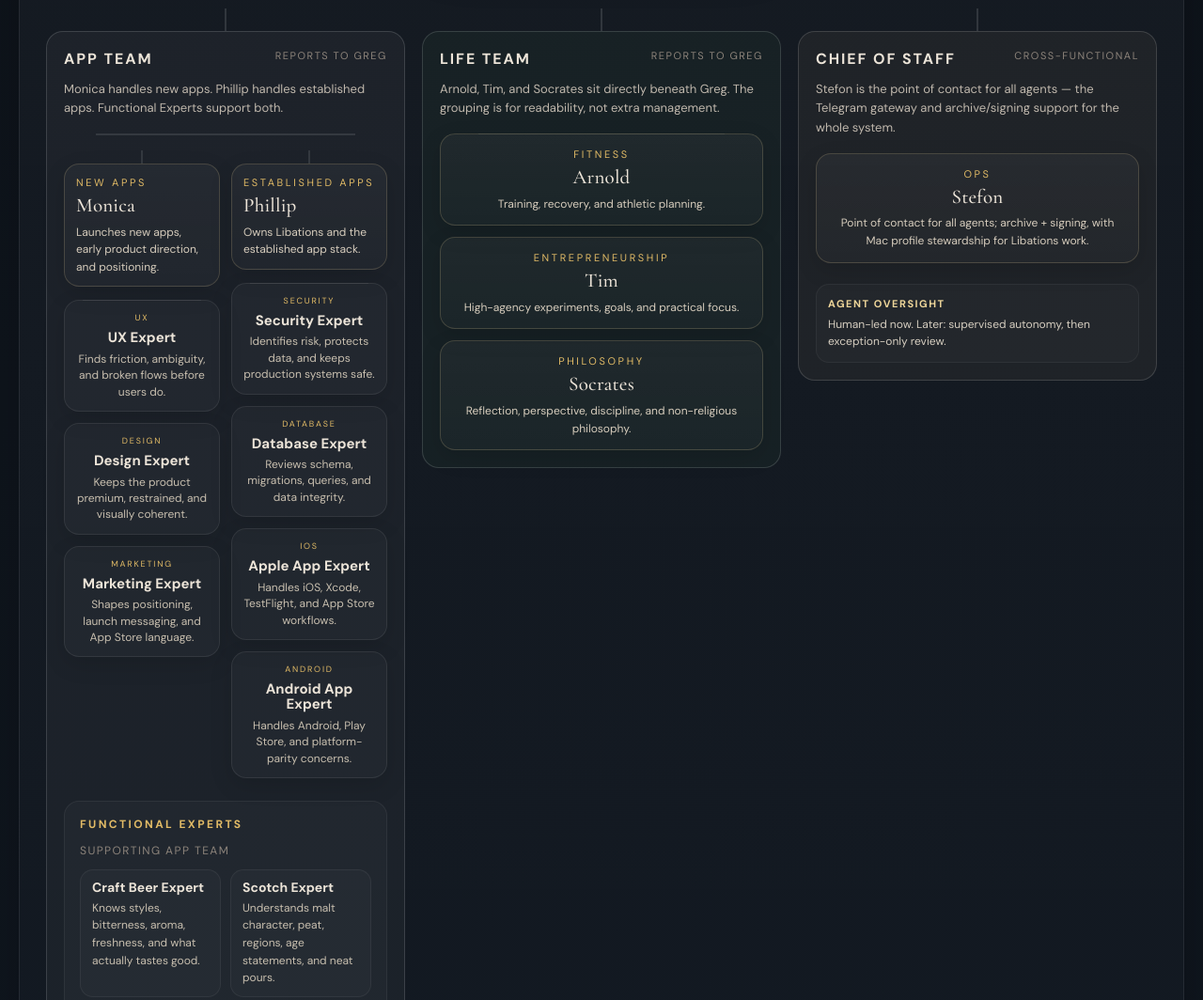
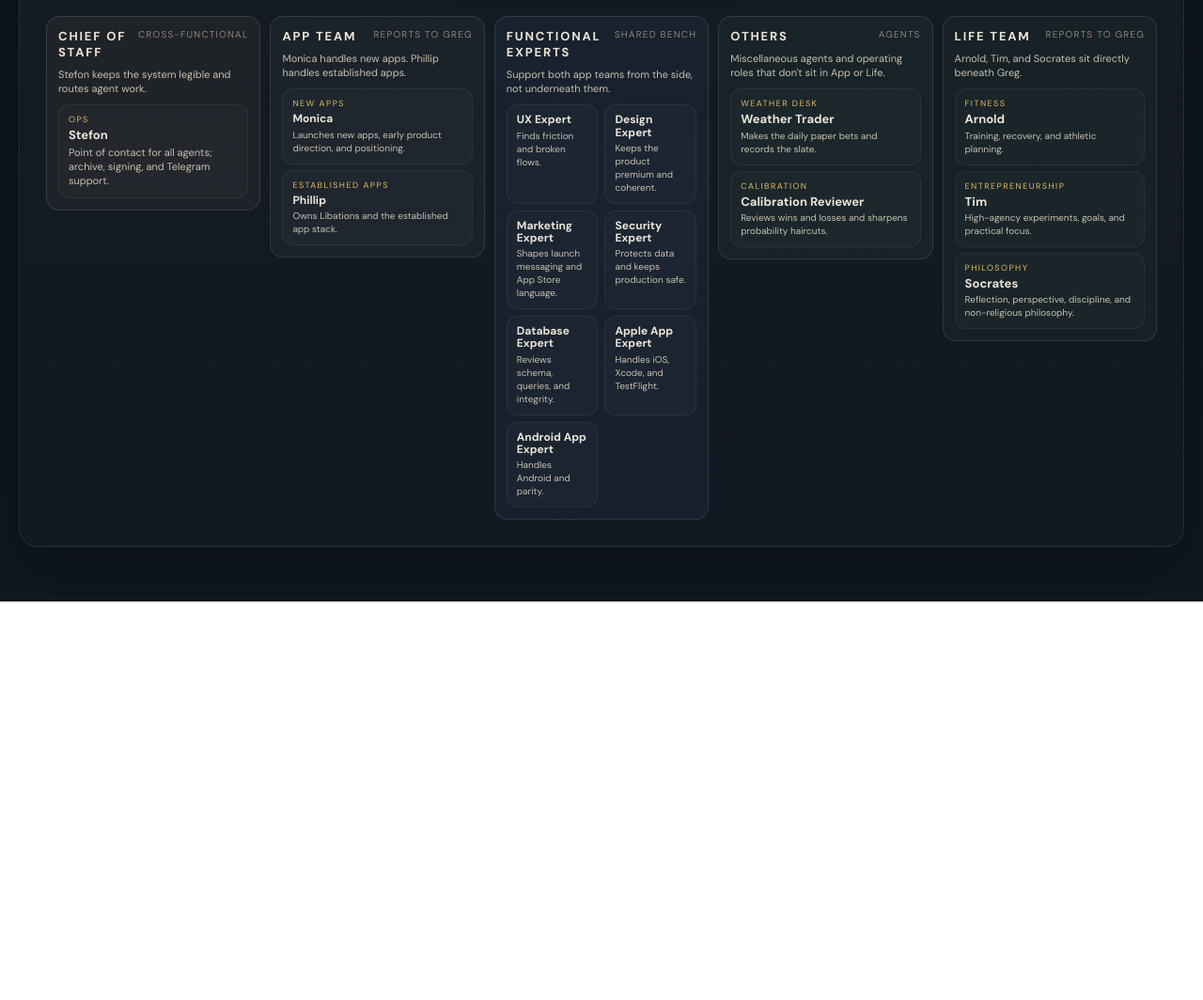
Before and after one commit to seahawksknicks/therainyday-website, a website: page agents/index.html in a window 1280 px wide. Shown: the part 1889-2953 px from the top of the page at 94% size. After the commit the page ends 2529 px from the top, so only its background shows below. Drawn offline with nearby package versions, Linux system fonts and the light colour scheme.

Commit message:
Refine agents org chart

```diff
--- a/agents/index.html
+++ b/agents/index.html
@@ -1604,6 +1604,144 @@
 
     .hidden { display: none !important; }
 
+    /* Compact org chart override */
+    .org-level {
+      display: grid;
+      grid-template-columns: repeat(5, minmax(0, 1fr));
+      gap: 10px;
+      align-items: start;
+      position: relative;
+      padding-top: 18px;
+      margin-top: 8px;
+    }
+
+    .org-level::before {
+      left: 3%;
+      right: 3%;
+      height: 1px;
+      background: rgba(255,255,255,0.10);
+    }
+
+    .org-column {
+      position: relative;
+      padding-top: 14px;
+      display: grid;
+      gap: 8px;
+    }
+
+    .org-column::before {
+      height: 14px;
+      width: 1px;
+      background: rgba(255,255,255,0.10);
+    }
+
+    .org-column-card {
+      min-height: 100%;
+      padding: 12px;
+      border-radius: 14px;
+      border: 1px solid rgba(255,255,255,0.10);
+      background: rgba(255,255,255,0.03);
+      display: grid;
+      gap: 8px;
+    }
+
+    .org-column-card.coat { background: rgba(244,202,160,0.05); }
+    .org-column-card.apps { background: rgba(255,255,255,0.035); }
+    .org-column-card.func { background: rgba(127,181,255,0.05); }
+    .org-column-card.other { background: rgba(100,214,138,0.05); }
+    .org-column-card.life { background: rgba(100,214,138,0.04); }
+
+    .org-column-head {
+      display: flex;
+      justify-content: space-between;
+      gap: 8px;
+      align-items: start;
+    }
+
+    .org-column-head h3 {
+      margin: 0;
+      font-size: 13px;
+      letter-spacing: 0.14em;
+      text-transform: uppercase;
+      color: var(--text);
+    }
+
+    .org-column-head span {
+      color: var(--muted);
+      font-size: 10px;
+      letter-spacing: 0.12em;
+      text-transform: uppercase;
+      text-align: right;
+      white-space: nowrap;
+    }
+
+    .org-column-note {
+      margin: 0;
+      color: #c8bfaf;
+      font-size: 11px;
+      line-height: 1.45;
+    }
+
+    .stack {
+      display: grid;
+      gap: 7px;
+    }
+
+    .mini-card {
+      border-radius: 12px;
+      border: 1px solid rgba(255,255,255,0.06);
+      background: rgba(255,255,255,0.02);
+      padding: 9px 10px;
+    }
+
+    .mini-card .mini-kicker {
+      display: block;
+      font-size: 9px;
+      letter-spacing: 0.16em;
+      text-transform: uppercase;
+      color: var(--amber-2);
+      margin-bottom: 4px;
+    }
+
+    .mini-card .mini-name {
+      display: block;
+      font-weight: 700;
+      color: var(--text);
+      font-size: 13px;
+      line-height: 1.1;
+    }
+
+    .mini-card .mini-role {
+      margin: 3px 0 0;
+      color: #c8bfaf;
+      font-size: 11px;
+      line-height: 1.4;
+    }
+
+    .expert-mini-grid {
+      display: grid;
+      grid-template-columns: repeat(2, minmax(0, 1fr));
+      gap: 7px;
+    }
+
+    .expert-mini-grid .mini-card .mini-name,
+    .org-column-card.apps .mini-card .mini-name {
+      font-size: 12px;
+    }
+
+    .expert-mini-grid .mini-card .mini-role,
+    .org-column-card.apps .mini-card .mini-role,
+    .org-column-card.other .mini-card .mini-role,
+    .org-column-card.life .mini-card .mini-role {
+      font-size: 10px;
+    }
+
+    .org-column-card.apps .stack,
+    .org-column-card.other .stack,
+    .org-column-card.life .stack {
+      gap: 6px;
+    }
+
     @media (max-width: 1100px) {
       .hero { grid-template-columns: 1fr; }
       .card { grid-column: span 6; }
@@ -1818,153 +1956,109 @@
           </div>
 
           <div class="org-level">
-            <div class="org-branch">
-              <div class="org-branch-card">
-                <div class="org-branch-head">
-                  <h3>App Team</h3>
-                  <span class="org-count">reports to Greg</span>
+            <div class="org-column">
+              <div class="org-column-card coat">
+                <div class="org-column-head">
+                  <h3>Chief of Staff</h3>
+                  <span>cross-functional</span>
                 </div>
-                <p class="org-branch-note">Monica handles new apps. Phillip handles established apps. Functional Experts support both.</p>
-
-                <div class="org-app-groups">
-                  <div class="org-app-team">
-                    <div class="org-node team">
-                      <span class="kicker">New Apps</span>
-                      <span class="name">Monica</span>
-                      <span class="role">Launches new apps, early product direction, and positioning.</span>
-                    </div>
-                    <div class="org-subgrid app-people">
-                      <div class="org-node person">
-                        <span class="kicker">UX</span>
-                        <span class="name">UX Expert</span>
-                        <span class="role">Finds friction, ambiguity, and broken flows before users do.</span>
-                      </div>
-                      <div class="org-node person">
-                        <span class="kicker">Design</span>
-                        <span class="name">Design Expert</span>
-                        <span class="role">Keeps the product premium, restrained, and visually coherent.</span>
-                      </div>
-                      <div class="org-node person">
-                        <span class="kicker">Marketing</span>
-                        <span class="name">Marketing Expert</span>
-                        <span class="role">Shapes positioning, launch messaging, and App Store language.</span>
-                      </div>
-                    </div>
-                  </div>
-
-                  <div class="org-app-team">
-                    <div class="org-node team">
-                      <span class="kicker">Established Apps</span>
-                      <span class="name">Phillip</span>
-                      <span class="role">Owns Libations and the established app stack.</span>
-                    </div>
-                    <div class="org-subgrid app-people">
-                      <div class="org-node person">
-                        <span class="kicker">Security</span>
-                        <span class="name">Security Expert</span>
-                        <span class="role">Identifies risk, protects data, and keeps production systems safe.</span>
-                      </div>
-                      <div class="org-node person">
-                        <span class="kicker">Database</span>
-                        <span class="name">Database Expert</span>
-                        <span class="role">Reviews schema, migrations, queries, and data integrity.</span>
-                      </div>
-                      <div class="org-node person">
-                        <span class="kicker">iOS</span>
-                        <span class="name">Apple App Expert</span>
-                        <span class="role">Handles iOS, Xcode, TestFlight, and App Store workflows.</span>
-                      </div>
-                      <div class="org-node person">
-                        <span class="kicker">Android</span>
-                        <span class="name">Android App Expert</span>
-                        <span class="role">Handles Android, Play Store, and platform-parity concerns.</span>
-                      </div>
-                    </div>
-                  </div>
-                </div>
-
-                <div class="org-func-team">
-                  <div class="org-func-team-head">
-                    <strong>Functional Experts</strong>
-                    <span>supporting App Team</span>
-                  </div>
-                  <div class="expert-grid">
-                    <div class="expert-card">
-                      <span class="mini-name">Craft Beer Expert</span>
-                      <p class="mini-role">Knows styles, bitterness, aroma, freshness, and what actually tastes good.</p>
-                    </div>
-                    <div class="expert-card">
-                      <span class="mini-name">Scotch Expert</span>
-                      <p class="mini-role">Understands malt character, peat, regions, age statements, and neat pours.</p>
-                    </div>
-                    <div class="expert-card">
-                      <span class="mini-name">Wine Expert</span>
-                      <p class="mini-role">Helps with varietals, service, pairings, and what to buy without overthinking it.</p>
-                    </div>
-                    <div class="expert-card">
-                      <span class="mini-name">Travel Expert</span>
-                      <p class="mini-role">Plans trips, finds the right neighborhood, and keeps logistics smooth.</p>
-                    </div>
-                    <div class="expert-card">
-                      <span class="mini-name">Cocktail Expert</span>
-                      <p class="mini-role">Balances drinks, recipes, batching, and the little details that make a bar feel right.</p>
-                    </div>
-                    <div class="expert-card">
-                      <span class="mini-name">Pairing Expert</span>
-                      <p class="mini-role">Matches food and drinks cleanly so the whole table feels considered.</p>
-                    </div>
-                    <div class="expert-card">
-                      <span class="mini-name">Hospitality Expert</span>
-                      <p class="mini-role">Keeps service, pacing, and guest experience polished from start to finish.</p>
-                    </div>
+                <p class="org-column-note">Stefon keeps the system legible and routes agent work.</p>
+                <div class="stack">
+                  <div class="mini-card">
+                    <span class="mini-kicker">Ops</span>
+                    <span class="mini-name">Stefon</span>
+                    <p class="mini-role">Point of contact for all agents; archive, signing, and Telegram support.</p>
                   </div>
                 </div>
               </div>
             </div>
 
-            <div class="org-branch">
-              <div class="org-branch-card life">
-                <div class="org-branch-head">
-                  <h3>Life Team</h3>
-                  <span class="org-count">reports to Greg</span>
+            <div class="org-column">
+              <div class="org-column-card apps">
+                <div class="org-column-head">
+                  <h3>App Team</h3>
+                  <span>reports to Greg</span>
                 </div>
-                <p class="org-branch-note">Arnold, Tim, and Socrates sit directly beneath Greg. The grouping is for readability, not extra management.</p>
-
-                <div class="org-subgrid life">
-                  <div class="org-node team">
-                    <span class="kicker">Fitness</span>
-                    <span class="name">Arnold</span>
-                    <span class="role">Training, recovery, and athletic planning.</span>
+                <p class="org-column-note">Monica handles new apps. Phillip handles established apps.</p>
+                <div class="stack">
+                  <div class="mini-card">
+                    <span class="mini-kicker">New Apps</span>
+                    <span class="mini-name">Monica</span>
+                    <p class="mini-role">Launches new apps, early product direction, and positioning.</p>
                   </div>
-                  <div class="org-node team">
-                    <span class="kicker">Entrepreneurship</span>
-                    <span class="name">Tim</span>
-                    <span class="role">High-agency experiments, goals, and practical focus.</span>
-                  </div>
-                  <div class="org-node team">
-                    <span class="kicker">Philosophy</span>
-                    <span class="name">Socrates</span>
-                    <span class="role">Reflection, perspective, discipline, and non-religious philosophy.</span>
+                  <div class="mini-card">
+                    <span class="mini-kicker">Established Apps</span>
+                    <span class="mini-name">Phillip</span>
+                    <p class="mini-role">Owns Libations and the established app stack.</p>
                   </div>
                 </div>
               </div>
             </div>
 
-            <div class="org-branch">
-              <div class="org-branch-card ops">
-                <div class="org-branch-head">
-                  <h3>Chief of Staff</h3>
-                  <span class="org-count">cross-functional</span>
+            <div class="org-column">
+              <div class="org-column-card func">
+                <div class="org-column-head">
+                  <h3>Functional Experts</h3>
+                  <span>shared bench</span>
                 </div>
-                <p class="org-branch-note">Stefon is the point of contact for all agents — the Telegram gateway and archive/signing support for the whole system.</p>
-                <div class="org-node team" style="margin-top: 4px;">
-                  <span class="kicker">Ops</span>
-                  <span class="name">Stefon</span>
-                  <span class="role">Point of contact for all agents; archive + signing, with Mac profile stewardship for Libations work.</span>
+                <p class="org-column-note">Support both app teams from the side, not underneath them.</p>
+                <div class="expert-mini-grid">
+                  <div class="mini-card"><span class="mini-name">UX Expert</span><p class="mini-role">Finds friction and broken flows.</p></div>
+                  <div class="mini-card"><span class="mini-name">Design Expert</span><p class="mini-role">Keeps the product premium and coherent.</p></div>
+                  <div class="mini-card"><span class="mini-name">Marketing Expert</span><p class="mini-role">Shapes launch messaging and App Store language.</p></div>
+                  <div class="mini-card"><span class="mini-name">Security Expert</span><p class="mini-role">Protects data and keeps production safe.</p></div>
+                  <div class="mini-card"><span class="mini-name">Database Expert</span><p class="mini-role">Reviews schema, queries, and integrity.</p></div>
+                  <div class="mini-card"><span class="mini-name">Apple App Expert</span><p class="mini-role">Handles iOS, Xcode, and TestFlight.</p></div>
+                  <div class="mini-card"><span class="mini-name">Android App Expert</span><p class="mini-role">Handles Android and parity.</p></div>
                 </div>
-                <div class="org-bench" style="margin-top: 10px;">
-                  <strong>Agent oversight</strong>
-                  Human-led now. Later: supervised autonomy, then exception-only review.
+              </div>
+            </div>
+
+            <div class="org-column">
+              <div class="org-column-card other">
+                <div class="org-column-head">
+                  <h3>Others</h3>
+                  <span>agents</span>
+                </div>
+                <p class="org-column-note">Miscellaneous agents and operating roles that don't sit in App or Life.</p>
+                <div class="stack">
+                  <div class="mini-card">
+                    <span class="mini-kicker">Weather Desk</span>
+                    <span class="mini-name">Weather Trader</span>
+                    <p class="mini-role">Makes the daily paper bets and records the slate.</p>
+                  </div>
+                  <div class="mini-card">
+                    <span class="mini-kicker">Calibration</span>
+                    <span class="mini-name">Calibration Reviewer</span>
+                    <p class="mini-role">Reviews wins and losses and sharpens probability haircuts.</p>
+                  </div>
+                </div>
+              </div>
+            </div>
+
+            <div class="org-column">
+              <div class="org-column-card life">
+                <div class="org-column-head">
+                  <h3>Life Team</h3>
+                  <span>reports to Greg</span>
+                </div>
+                <p class="org-column-note">Arnold, Tim, and Socrates sit directly beneath Greg.</p>
+                <div class="stack">
+                  <div class="mini-card">
+                    <span class="mini-kicker">Fitness</span>
+                    <span class="mini-name">Arnold</span>
+                    <p class="mini-role">Training, recovery, and athletic planning.</p>
+                  </div>
+                  <div class="mini-card">
+                    <span class="mini-kicker">Entrepreneurship</span>
+                    <span class="mini-name">Tim</span>
+                    <p class="mini-role">High-agency experiments, goals, and practical focus.</p>
+                  </div>
+                  <div class="mini-card">
+                    <span class="mini-kicker">Philosophy</span>
+                    <span class="mini-name">Socrates</span>
+                    <p class="mini-role">Reflection, perspective, discipline, and non-religious philosophy.</p>
+                  </div>
                 </div>
               </div>
             </div>
@@ -1972,6 +2066,7 @@
         </div>
       </div>
     </section>
+
   </div>
 </body>
 </html>
```
